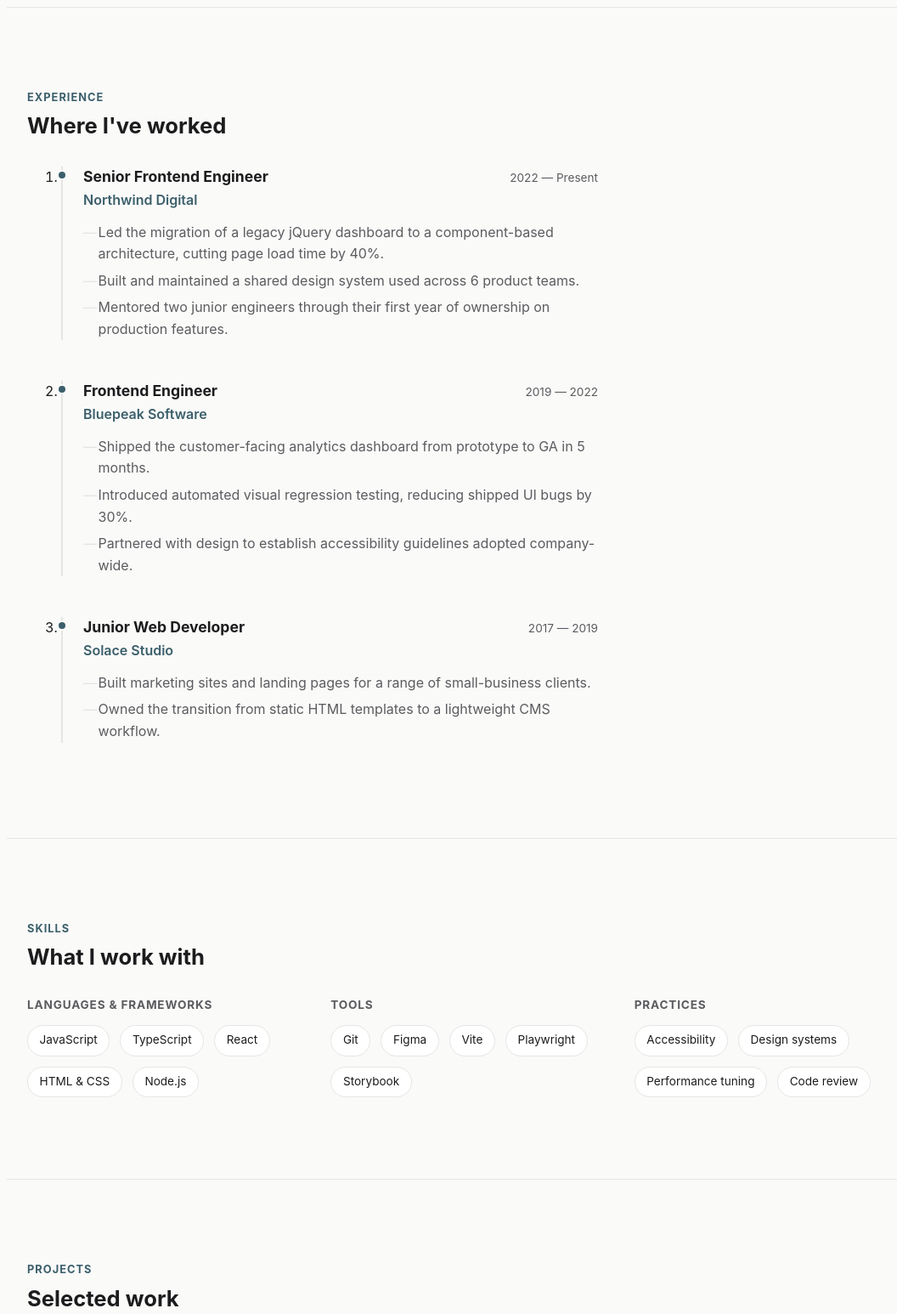
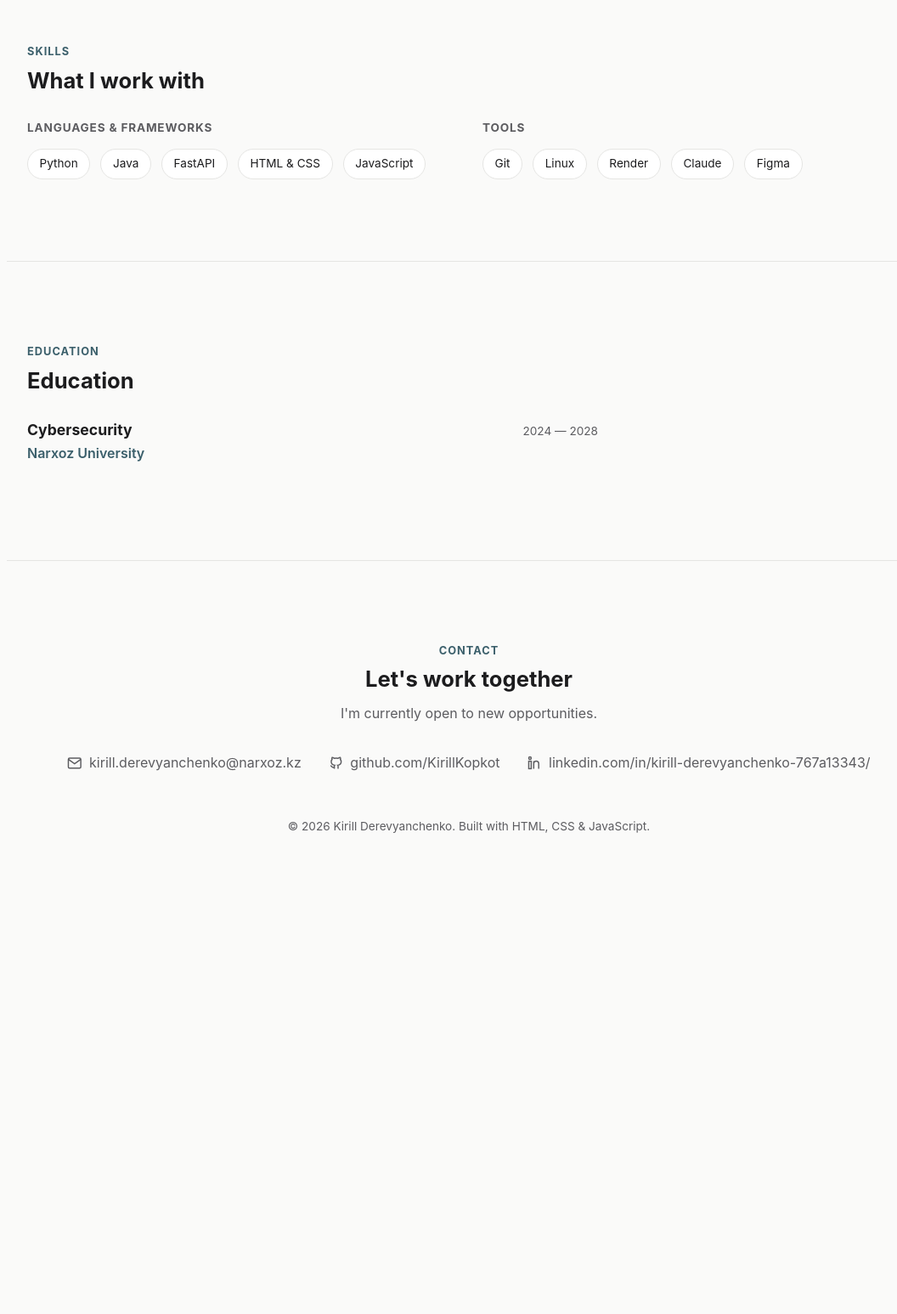
Before and after one commit to KirillKopkot/cv, a website: page index.html in a window 1280 px wide. Shown: the part 980-2526 px from the top of the page at 85% size, without its empty margins (88-1144 px from the left). After the commit the page ends 2025 px from the top, so only its background shows below. Drawn offline with Linux system fonts and the light colour scheme.

Commit message:
add info

```diff
--- a/index.html
+++ b/index.html
@@ -42,9 +42,7 @@
 
     <ul class="nav__menu" id="navMenu">
       <li><a href="#about" class="nav__link">About</a></li>
-      <li><a href="#experience" class="nav__link">Experience</a></li>
       <li><a href="#skills" class="nav__link">Skills</a></li>
-      <li><a href="#projects" class="nav__link">Projects</a></li>
       <li><a href="#education" class="nav__link">Education</a></li>
       <li><a href="#contact" class="nav__link">Contact</a></li>
     </ul>
@@ -65,10 +63,10 @@
     <img class="hero__avatar" src="assets/avatar.svg" alt="Portrait placeholder for Kirill Derevyanchenko" width="120" height="120">
     <p class="hero__eyebrow">Hello, I'm</p>
     <h1 id="hero-heading" class="hero__name"><!-- EDIT: name -->Kirill Derevyanchenko</h1>
-    <p class="hero__title"><!-- EDIT: job title -->Senior Frontend Engineer</p>
+    <p class="hero__title"><!-- EDIT: job title -->Software Engineer, Founder</p>
     <p class="hero__location">
       <svg class="icon" aria-hidden="true" viewBox="0 0 24 24" fill="none" stroke="currentColor" stroke-width="2"><path d="M12 21s-7-6.2-7-11a7 7 0 0 1 14 0c0 4.8-7 11-7 11z"></path><circle cx="12" cy="10" r="2.5"></circle></svg>
-      <!-- EDIT: location -->Almaty, Kazakhstan &middot;
+      <!-- EDIT: location -->Almaty, Kazakhstan
     </p>
   </section>
 </header>
@@ -81,58 +79,10 @@
     <h2 id="about-heading" class="section__title">A little about me</h2>
     <p class="about__text">
       <!-- EDIT: bio -->
-      I'm a frontend engineer with eight years of experience turning complex product
-      requirements into fast, accessible interfaces. I care most about the details that
-      make software feel effortless — thoughtful motion, resilient layouts, and code
-      that the next person can actually read. Lately I've been focused on design
-      systems and performance budgets for consumer-facing web apps.
+      I'm a software engineer and founder. I am currently interested in creating and developing my own product.
+      I care most about the details that make software really useful and solve people's problems.
+
     </p>
-  </section>
-
-  <!-- ===== EXPERIENCE — EDIT ME ===== -->
-  <section id="experience" class="section" aria-labelledby="experience-heading">
-    <p class="section__eyebrow">Experience</p>
-    <h2 id="experience-heading" class="section__title">Where I've worked</h2>
-
-    <ol class="timeline">
-      <li class="timeline__item">
-        <div class="timeline__header">
-          <h3 class="timeline__role"><!-- EDIT -->Senior Frontend Engineer</h3>
-          <span class="timeline__date">2022 — Present</span>
-        </div>
-        <p class="timeline__company"><!-- EDIT -->Northwind Digital</p>
-        <ul class="timeline__list">
-          <li>Led the migration of a legacy jQuery dashboard to a component-based architecture, cutting page load time by 40%.</li>
-          <li>Built and maintained a shared design system used across 6 product teams.</li>
-          <li>Mentored two junior engineers through their first year of ownership on production features.</li>
-        </ul>
-      </li>
-
-      <li class="timeline__item">
-        <div class="timeline__header">
-          <h3 class="timeline__role"><!-- EDIT -->Frontend Engineer</h3>
-          <span class="timeline__date">2019 — 2022</span>
-        </div>
-        <p class="timeline__company"><!-- EDIT -->Bluepeak Software</p>
-        <ul class="timeline__list">
-          <li>Shipped the customer-facing analytics dashboard from prototype to GA in 5 months.</li>
-          <li>Introduced automated visual regression testing, reducing shipped UI bugs by 30%.</li>
-          <li>Partnered with design to establish accessibility guidelines adopted company-wide.</li>
-        </ul>
-      </li>
-
-      <li class="timeline__item">
-        <div class="timeline__header">
-          <h3 class="timeline__role"><!-- EDIT -->Junior Web Developer</h3>
-          <span class="timeline__date">2017 — 2019</span>
-        </div>
-        <p class="timeline__company"><!-- EDIT -->Solace Studio</p>
-        <ul class="timeline__list">
-          <li>Built marketing sites and landing pages for a range of small-business clients.</li>
-          <li>Owned the transition from static HTML templates to a lightweight CMS workflow.</li>
-        </ul>
-      </li>
-    </ol>
   </section>
 
   <!-- ===== SKILLS — EDIT ME ===== -->
@@ -144,59 +94,23 @@
       <div class="skills__group">
         <h3 class="skills__label">Languages &amp; Frameworks</h3>
         <ul class="tag-list">
+          <li class="tag">Python</li>
+          <li class="tag">Java</li>
+          <li class="tag">FastAPI</li>
+          <li class="tag">HTML &amp; CSS</li>
           <li class="tag">JavaScript</li>
-          <li class="tag">TypeScript</li>
-          <li class="tag">React</li>
-          <li class="tag">HTML &amp; CSS</li>
-          <li class="tag">Node.js</li>
         </ul>
       </div>
       <div class="skills__group">
         <h3 class="skills__label">Tools</h3>
         <ul class="tag-list">
           <li class="tag">Git</li>
+          <li class="tag">Linux</li>
+          <li class="tag">Render</li>
+          <li class="tag">Claude</li>
           <li class="tag">Figma</li>
-          <li class="tag">Vite</li>
-          <li class="tag">Playwright</li>
-          <li class="tag">Storybook</li>
         </ul>
       </div>
-      <div class="skills__group">
-        <h3 class="skills__label">Practices</h3>
-        <ul class="tag-list">
-          <li class="tag">Accessibility</li>
-          <li class="tag">Design systems</li>
-          <li class="tag">Performance tuning</li>
-          <li class="tag">Code review</li>
-        </ul>
-      </div>
-    </div>
-  </section>
-
-  <!-- ===== PROJECTS — EDIT ME ===== -->
-  <section id="projects" class="section" aria-labelledby="projects-heading">
-    <p class="section__eyebrow">Projects</p>
-    <h2 id="projects-heading" class="section__title">Selected work</h2>
-
-    <div class="cards">
-      <article class="card">
-        <h3 class="card__title">Palette</h3>
-        <p class="card__desc">A tiny color-contrast checker for design systems, built as a static web app with zero dependencies.</p>
-        <p class="card__tech">HTML &middot; CSS &middot; JavaScript</p>
-        <a class="card__link" href="#">View project →</a>
-      </article>
-      <article class="card">
-        <h3 class="card__title">Sprout</h3>
-        <p class="card__desc">An open-source component library focused on accessible form controls for React apps.</p>
-        <p class="card__tech">React &middot; TypeScript</p>
-        <a class="card__link" href="#">View project →</a>
-      </article>
-      <article class="card">
-        <h3 class="card__title">Fieldnotes</h3>
-        <p class="card__desc">A minimal note-taking PWA with offline support and full keyboard navigation.</p>
-        <p class="card__tech">JavaScript &middot; Service Workers</p>
-        <a class="card__link" href="#">View project →</a>
-      </article>
     </div>
   </section>
 
@@ -207,10 +121,10 @@
 
     <div class="education">
       <div class="education__header">
-        <h3 class="education__degree"><!-- EDIT -->B.Sc. in Computer Science</h3>
-        <span class="timeline__date">2013 — 2017</span>
+        <h3 class="education__degree"><!-- EDIT -->Cybersecurity</h3>
+        <span class="timeline__date">2024 — 2028</span>
       </div>
-      <p class="education__school"><!-- EDIT -->University of Lisbon</p>
+      <p class="education__school"><!-- EDIT -->Narxoz University</p>
     </div>
   </section>
 
@@ -220,25 +134,25 @@
 <footer id="contact" class="footer" aria-labelledby="contact-heading">
   <p class="section__eyebrow">Contact</p>
   <h2 id="contact-heading" class="footer__title">Let's work together</h2>
-  <p class="footer__text">I'm currently open to new opportunities — feel free to reach out.</p>
+  <p class="footer__text">I'm currently open to new opportunities.</p>
 
   <ul class="footer__links">
     <li>
       <a href="mailto:kirill.derevyanchenko@example.com">
         <svg class="icon" aria-hidden="true" viewBox="0 0 24 24" fill="none" stroke="currentColor" stroke-width="2"><rect x="2" y="4" width="20" height="16" rx="2"></rect><path d="m2 6 10 7 10-7"></path></svg>
-        kirill.derevyanchenko@example.com
+        kirill.derevyanchenko@narxoz.kz
       </a>
     </li>
     <li>
       <a href="https://github.com/kirillderevyanchenko" target="_blank" rel="noopener noreferrer">
         <svg class="icon" aria-hidden="true" viewBox="0 0 24 24" fill="none" stroke="currentColor" stroke-width="2"><path d="M9 19c-4.3 1.4-4.3-2.5-6-3m12 5v-3.5c0-1 .1-1.4-.5-2 2.8-.3 5.5-1.4 5.5-6a4.6 4.6 0 0 0-1.3-3.2 4.2 4.2 0 0 0-.1-3.2s-1.1-.3-3.5 1.3a12.3 12.3 0 0 0-6.2 0C6.5 2.8 5.4 3.1 5.4 3.1a4.2 4.2 0 0 0-.1 3.2A4.6 4.6 0 0 0 4 9.5c0 4.6 2.7 5.7 5.5 6-.6.6-.6 1.2-.5 2V21"></path></svg>
-        github.com/kirillderevyanchenko
+        github.com/KirillKopkot
       </a>
     </li>
     <li>
       <a href="https://linkedin.com/in/kirillderevyanchenko" target="_blank" rel="noopener noreferrer">
         <svg class="icon" aria-hidden="true" viewBox="0 0 24 24" fill="none" stroke="currentColor" stroke-width="2"><rect x="2" y="9" width="4" height="12"></rect><circle cx="4" cy="4" r="2"></circle><path d="M10 9v12M10 13a4 4 0 0 1 8 0v8"></path></svg>
-        linkedin.com/in/kirillderevyanchenko
+        linkedin.com/in/kirill-derevyanchenko-767a13343/
       </a>
     </li>
   </ul>
```
